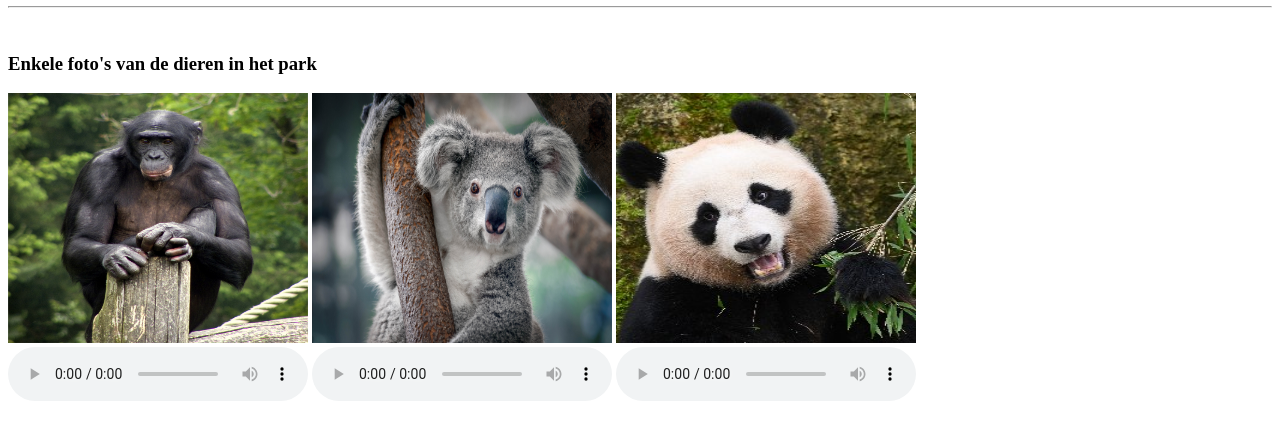
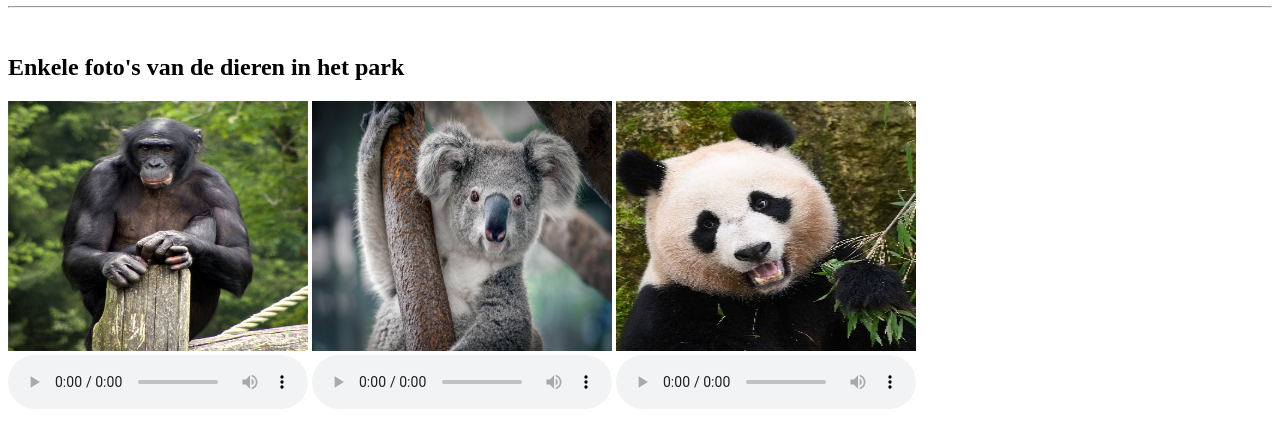
Before and after one commit to DarkMartial/NHAhuiswerkles9, a plain HTML site: page galerij.html in a window 1280 px wide. Shown: the part 212-660 px from the top of the page. Drawn offline with Linux system fonts and the light colour scheme.

Commit message:
Update galerij.html

```diff
--- a/galerij.html
+++ b/galerij.html
@@ -25,9 +25,9 @@
     </header>
     <hr>
     <br>
-    <section>
+    <div>
         <article>
-        <h1>Enkele foto's van de dieren in het park</h1>
+        <h2>Enkele foto's van de dieren in het park</h2>
         <img src="Afbeeldingen/bonobo.jpg" alt="foto van een bonobo" width="300" height="250">
         <img src="Afbeeldingen/koala.jpg" alt="foto van een koala" width="300" height="250">
         <img src="Afbeeldingen/panda.jpg" alt="foto van een pandabeer" width="300" height="250">
@@ -36,7 +36,7 @@
         <audio controls src="Geluiden/sound2.mp3"></audio>
         <audio controls src="Geluiden/sound3.mp3"></audio>
     </article>
-    </section>
+    </div>
 </body>
 
 </html>
```
